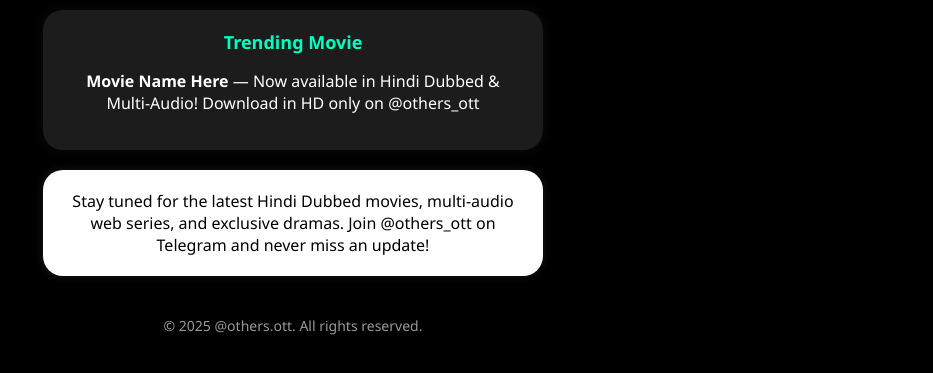
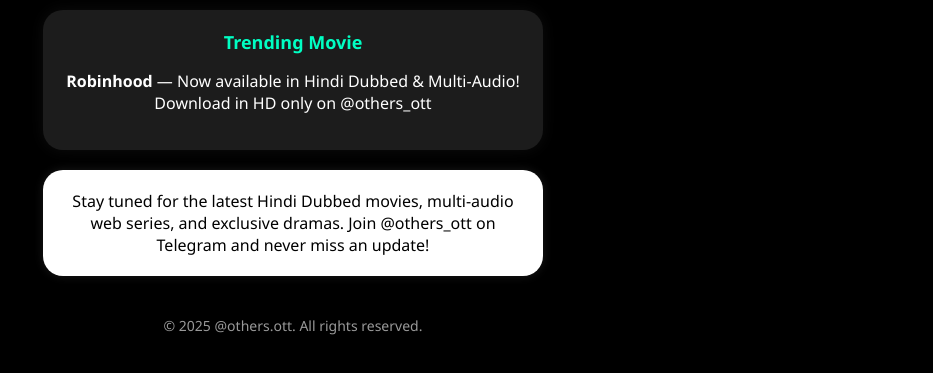
Before and after one commit to crxnihab/others-ott-site, a plain HTML site: page index.html in a window 1280 px wide. Shown: the part 391-764 px from the top of the page, without its empty margins (347-1280 px from the left). Drawn offline with Linux system fonts and the light colour scheme.

Commit message:
index.html

```diff
--- a/index.html
+++ b/index.html
@@ -35,7 +35,7 @@
     <!-- Now Streaming -->
     <div class="highlight-card">
       <h3>Trending Movie</h3>
-      <p><strong>Movie Name Here</strong> — Now available in Hindi Dubbed & Multi-Audio! Download in HD only on @others_ott</p>
+      <p><strong>Robinhood</strong> — Now available in Hindi Dubbed & Multi-Audio! Download in HD only on @others_ott</p>
     </div>
 
     <!-- Channel About -->
```
